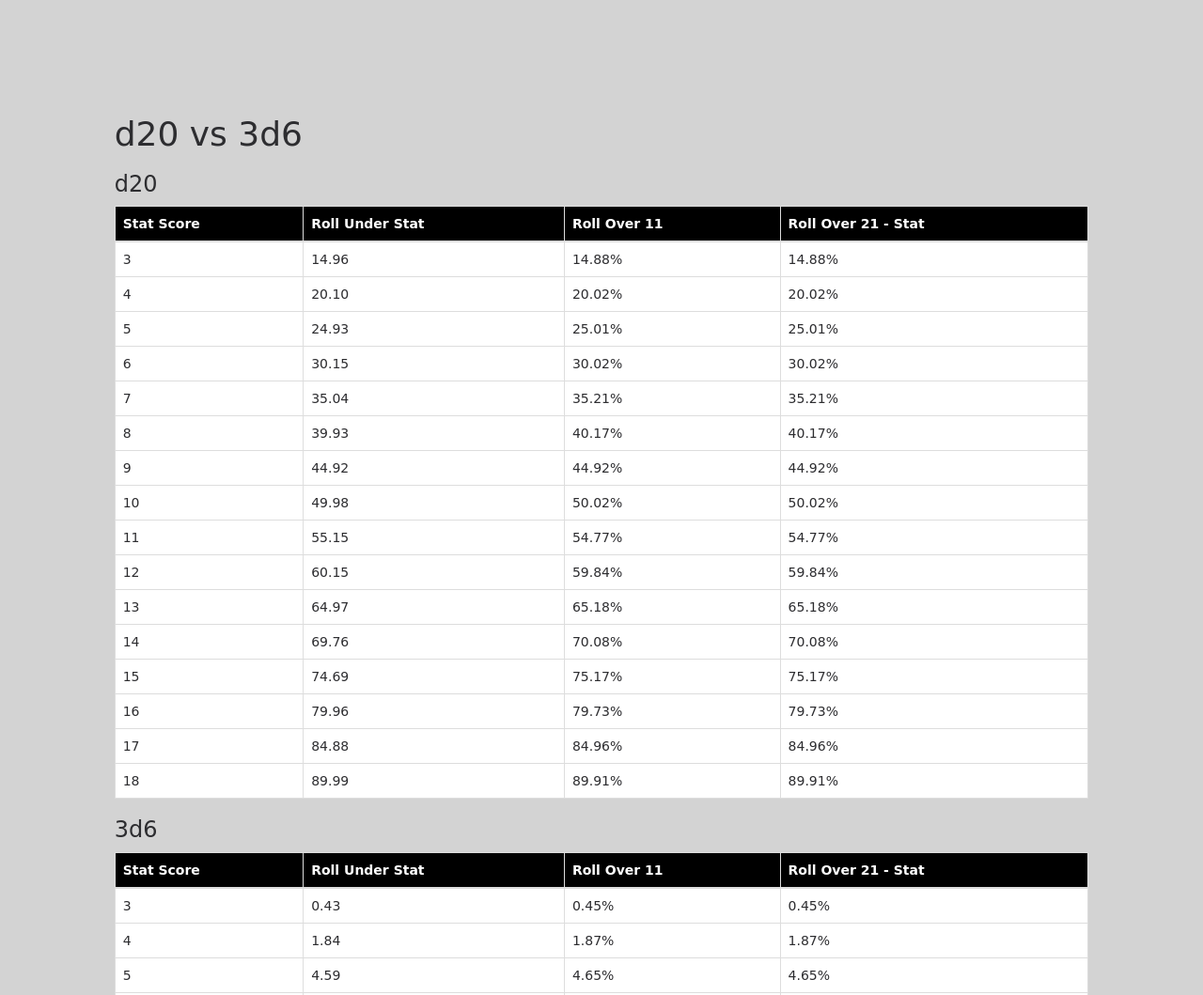
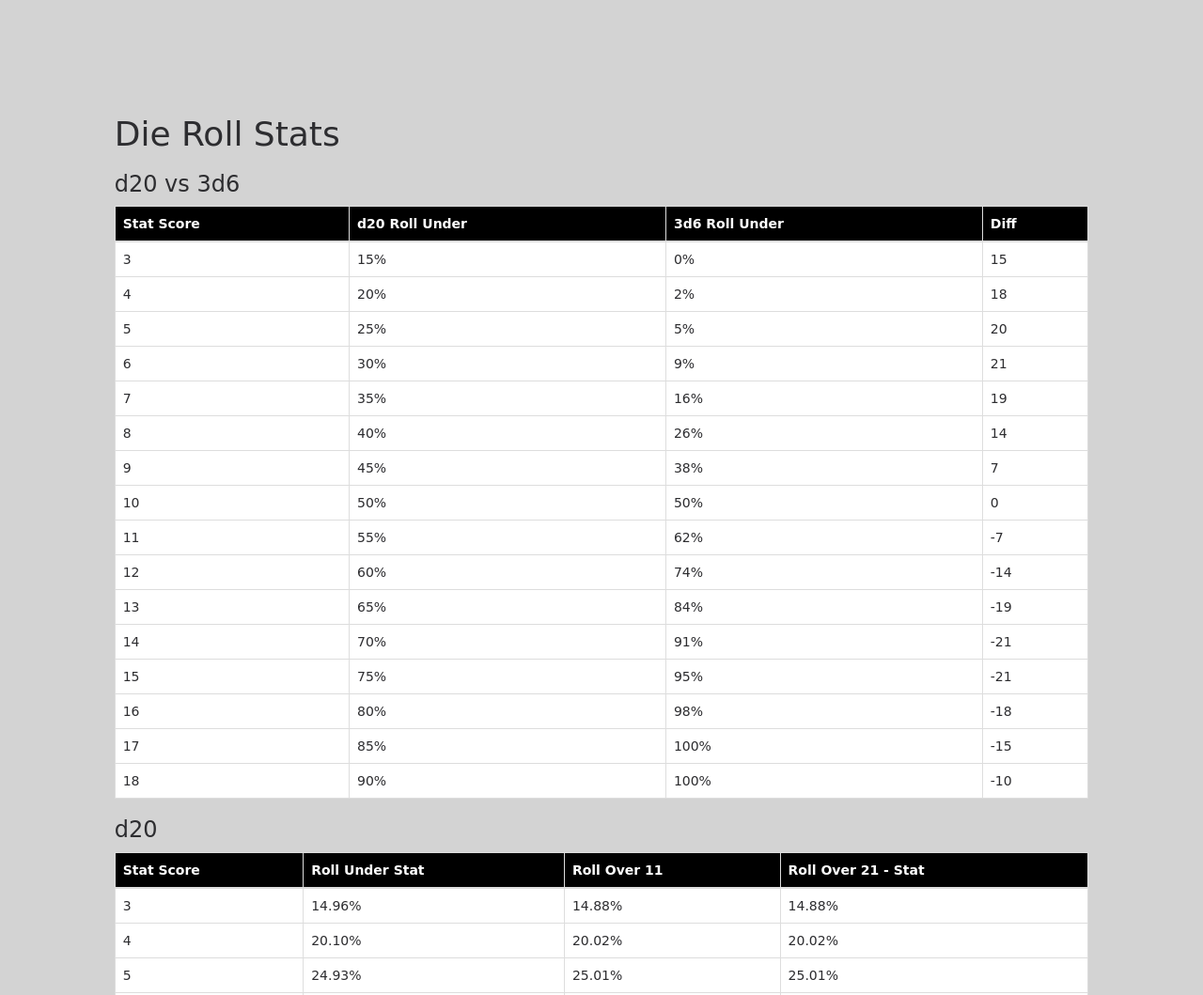
Before and after one commit to brandonDeen/DungeonMastersFriend, a plain HTML site: page index.html in a window 1280 px wide. Shown: the part 6140-7199 px from the top of the page at 94% size. Drawn offline with Linux system fonts and the light colour scheme; a web font is replaced by a local one.

Commit message:
adding comparison table

```diff
--- a/index.html
+++ b/index.html
@@ -167,7 +167,9 @@
         <div class="col-sm-1 sidenav">
         </div>
         <div class="col-sm-10 text-left">
-            <h1>d20 vs 3d6</h1>
+            <h1>Die Roll Stats</h1>
+            <h3>d20 vs 3d6</h3>
+            <table  class="table table-bordered table-hover" id="vs-stats"></table>
             <h3>d20</h3>
             <table  class="table table-bordered table-hover" id="d20-stats"></table>
             <h3>3d6</h3>
--- a/js/site.js
+++ b/js/site.js
@@ -116,7 +116,7 @@ function getRollStats(score, options, dieCount, dieSize, attempts) {
 			tableRowString: function(){
 			return `<tr>` +
 				`<td>${results.statScore}</td>` +
-				`<td>${results.rollUnder}</td>` +
+				`<td>${results.rollUnder}%</td>` +
 				//`<td>${results.rollOver10}%</td>` +
 				`<td>${results.rollOver11}%</td>` +
 				//`<td>${results.rollOver12}%</td>` +
@@ -128,6 +128,44 @@ function getRollStats(score, options, dieCount, dieSize, attempts) {
 		}
 	};
 	return results;
+}
+
+function loadCompareStats(oneD20, threeD6) {
+	let table = $('#vs-stats');
+	table.append('<thead>' +
+		'<tr>' +
+		'<th>Stat Score</th>' +
+		'<th>d20 Roll Under</th>' +
+		'<th>3d6 Roll Under</th>' +
+		'<th>Diff</th>' +
+		'</tr>' +
+		'</thead>');
+
+
+	let results = [];
+
+	// assumes oneD20.length == threeD6.length
+	for(let i=0; i<oneD20.length; i++) {
+		let val = {
+			statScore: oneD20[i].statScore,
+			rollUnderA: oneD20[i]['rollUnder'],
+			rollUnderB: threeD6[i]['rollUnder'],
+
+			tableRowString: function() {
+				return `<tr>` +
+				`<td>${val.statScore}</td>` +
+				`<td>${Math.round(val.rollUnderA)}%</td>` +
+				`<td>${Math.round(val.rollUnderB)}%</td>` +
+				`<td>${Math.round(val.rollUnderA - val.rollUnderB)}</td>` +
+				`</tr>`;
+			}
+		};
+		results.push(val);
+	}
+
+	table.append('<tbody>');
+	results.forEach(element => table.append(element.tableRowString));
+	table.append('</tbody>');
 }
 
 //-------------------page content----------------------------------
@@ -189,11 +227,12 @@ function moveToDiv(event, divId) {
 //---------------------ON LOAD-----------------------------------
 
 $(document).ready(function(){
-	// load_navbar(app.sections);
-	// load_content( get_page_sections() );
 	loadStore();
 	let d20Stats = loadDieStats($('#d20-stats'), 1, 20, 'Normal');
 	let threeD6Stats = loadDieStats($('#3d6-stats'), 3, 6, 'Normal');
+
 	console.log(d20Stats);
 	console.log(threeD6Stats);
+
+	loadCompareStats(d20Stats, threeD6Stats);
 });
```
